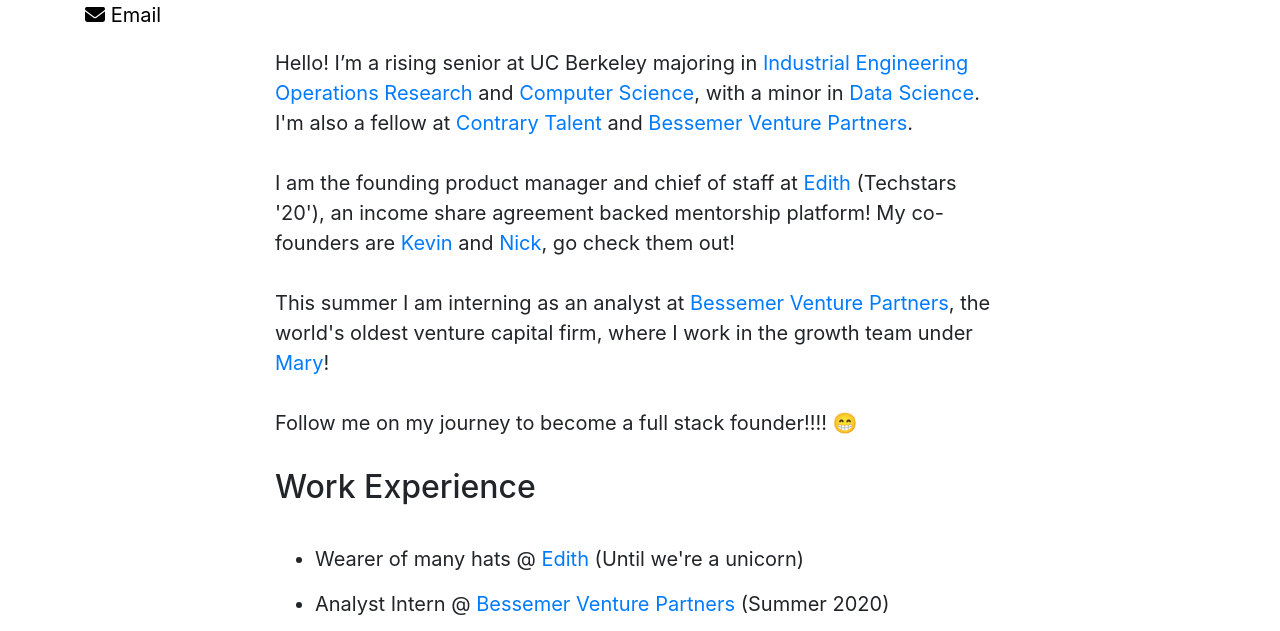
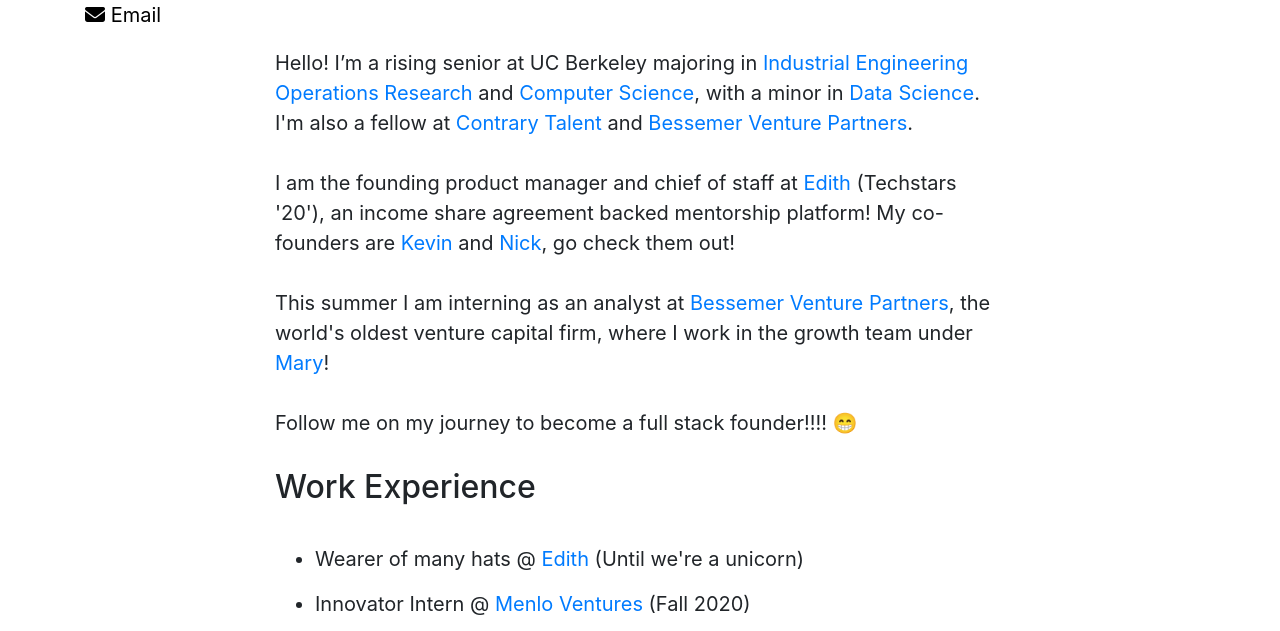
Before and after one commit to ethan-ding/ethan-ding.github.io, a plain HTML site: page index.html in a window 1280 px wide. Shown: the part 266-897 px from the top of the page. Drawn offline with nearby package versions, Linux system fonts and the light colour scheme.

Commit message:
updated menlo

```diff
--- a/index.html
+++ b/index.html
@@ -80,9 +80,10 @@
                 <h2>Work Experience</h2>
                 <ul class=space_list>
                     <br>
-                    <li>Wearer of many hats @ <a href="http://edithlabs.com/">Edith</a> (Until we're a unicorn)</li>
+                    <li>Wearer of many hats @ <a href="https://edithlabs.com/">Edith</a> (Until we're a unicorn)</li>
+                    <li>Innovator Intern @ <a href="https://www.menlovc.com/">Menlo Ventures</a> (Fall 2020)</li>
                     <li>Analyst Intern @ <a href="https://www.bvp.com/">Bessemer Venture
-                            Partners</a> (Summer 2020)</li>
+                            Partners</a> (Summer 2020 / Fall 2020 / Winter 2021)</li>
                     <li>Software Developer @ <a href="https://www.workngo.io/">WorknGo</a> (Fall 2019)</li>
                     <li>Software Developer Intern @ <a href="https://xenon.io/">Xenon Partners</a> (Summer 2019)</li>
                     <li>AI Intern @ <a href="https://ai.unist.ac.kr/~chiu/"> AI Robotics Transportation Lab</a> (Summer
@@ -97,7 +98,8 @@
                     <li>Fellow @
                         <a
                             href="https://www.bvp.com/news/bessemers-inaugural-2020-fellowship-class#Ethan-Ding-UC-Berkeley-Industrial-Engineering-Operations-Research">
-                            Bessemer Venture Partners</a></li>
+                            Bessemer Venture Partners</a>
+                    </li>
                     <li>Fellow @ <a href="https://contrarycap.com/talent">Contrary Talent</a></li>
                     <li>Project Manager @ <a href="https://www.facebook.com/ucberkeleyventurecapital">Berkeley Venture
                             Capital</a></li>
```
